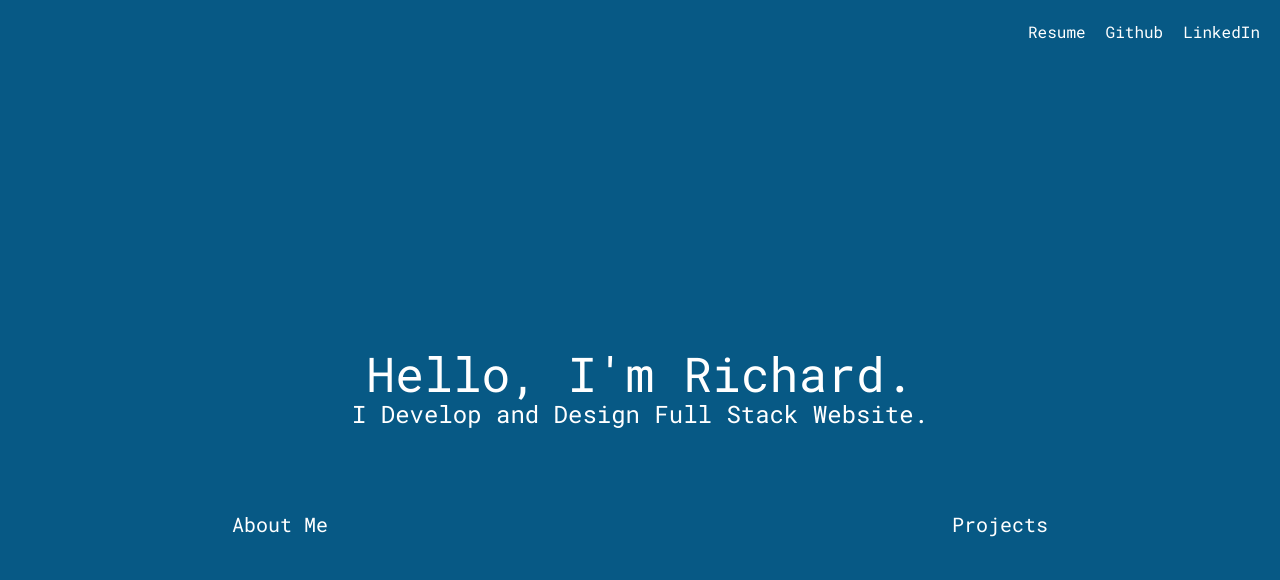
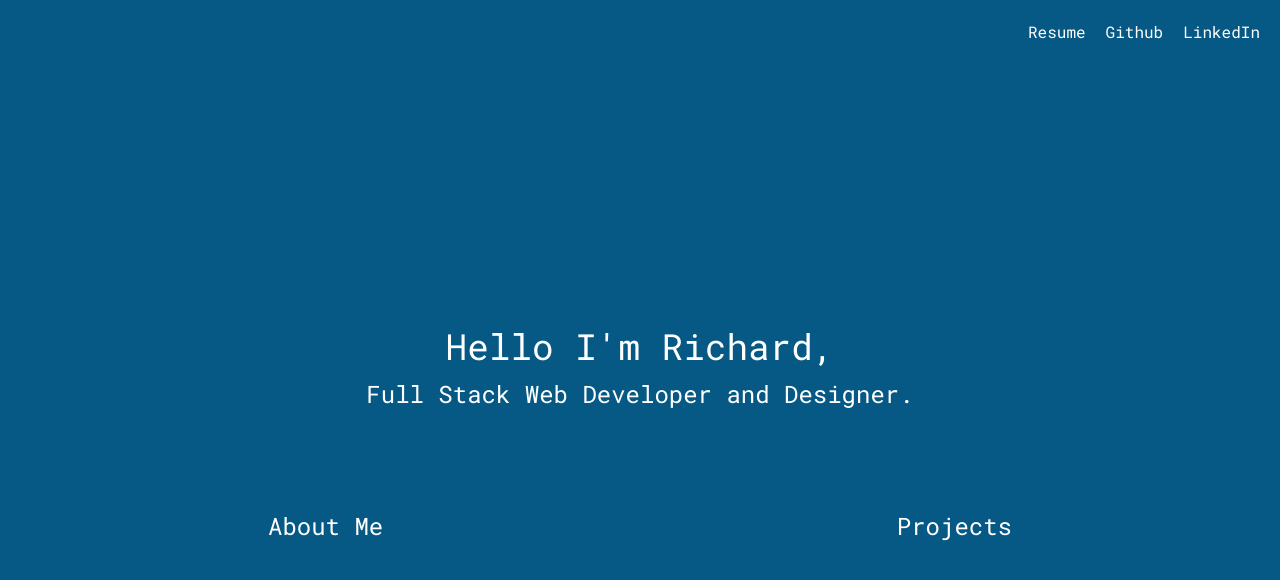
Before and after one commit to ej84/rjweb, a Next.js app: page / in a window 1280 px wide. Shown: the top 580 px of the page. Built offline with nearby package versions, Linux system fonts and the light colour scheme.

Commit message:
Updating fonts.

```diff
--- a/src/app/page.jsx
+++ b/src/app/page.jsx
@@ -28,23 +28,21 @@ export default function Home() {
           LinkedIn
         </Link>
       </nav>
-      <main className="flex min-h-screen flex-col justify-center p-5">
-        <div className="p-5 text-center">
-          <h1 className="text-3xl lg:text-5xl fade-in">
-            Hello, I'm Richard.
-            <span className="text-lg block lg:text-2xl">
-              I Develop and Design Full Stack Website.
-            </span>
-          </h1>
+      <main className="flex min-h-screen flex-col justify-center lg:p-14">
+        <div className="pb-10 text-center space-y-3">
+          <h1 className="text-3xl lg:text-4xl fade-in">Hello I'm Richard,</h1>
+          <h2 className="text-lg block lg:text-2xl">
+            Full Stack Web Developer and Designer.
+          </h2>
         </div>
         <div className="px-10 my-10 lg:px-48 flex justify-between text-center">
           <button className="p-3 m-2">
-            <a href="/" className="text-xl">
+            <a href="/" className="text-2xl">
               About Me
             </a>
           </button>
           <button className="p-3 m-2">
-            <Link href="https://www.github.com/ej84" className="text-xl">
+            <Link href="https://www.github.com/ej84" className="text-2xl">
               Projects
             </Link>
           </button>
```
